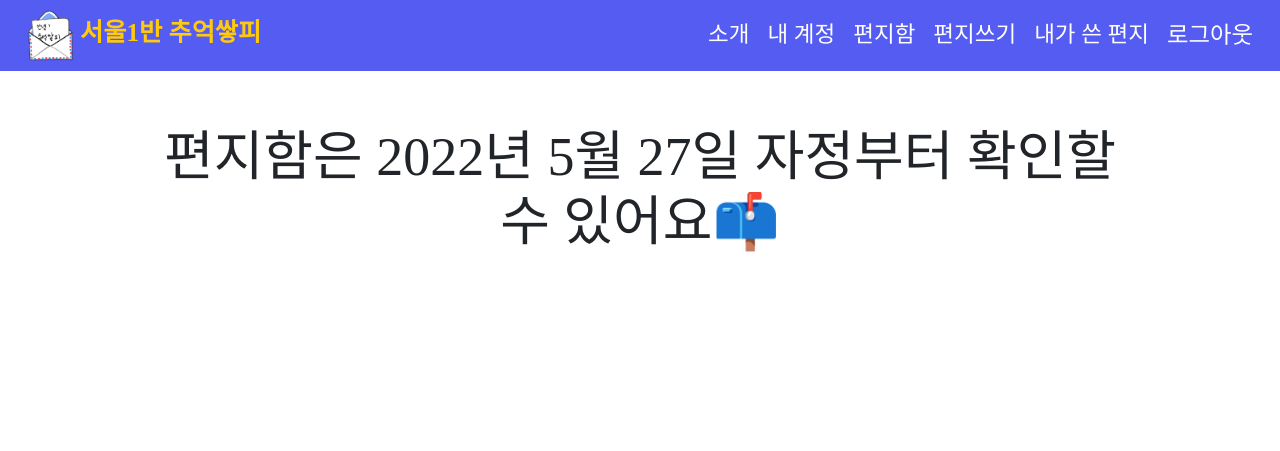
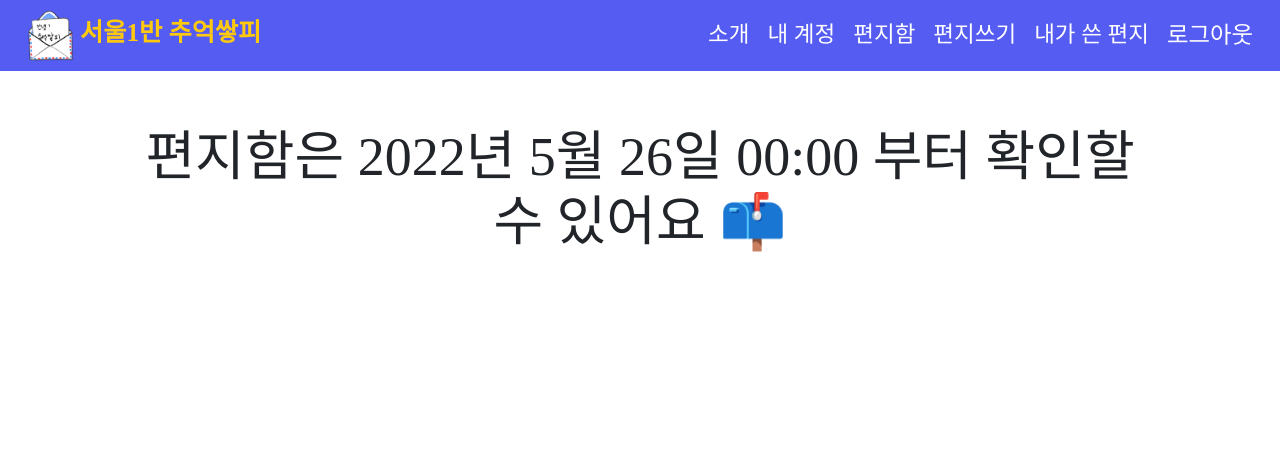
Before and after one commit to rohmantique/SSAFY-Side-Pjt, a Django app: page /rollpaper/1/letterbox/ in a window 1280 px wide. Shown: the top 451 px of the page. Run offline with Django 4.2, Linux system fonts and the light colour scheme; the visitor is signed in with stand-in values (Sample User, id 1); data comes from the database, SQL or seed files in the repository; some web fonts are replaced.

Commit message:
suyeon/ 디데이 날짜 수정

```diff
--- a/roll_paper/templates/roll_paper/notification.html
+++ b/roll_paper/templates/roll_paper/notification.html
@@ -2,7 +2,7 @@
 
 {% block content %}
   <header class="m-5">
-    <h2>편지함은 2022년 5월 27일 자정부터 확인할 수 있어요📫</h2>
+    <h2>편지함은 2022년 5월 26일 00:00 부터 확인할 수 있어요 📫</h2>
   </header>
 
 {% endblock content %}
--- a/roll_paper/views.py
+++ b/roll_paper/views.py
@@ -92,7 +92,7 @@ def letterbox(request, user_pk):
 
     if receiver == request.user:
         now = datetime.now()
-        dday = datetime(2022,5,27)
+        dday = datetime(2022,5,26)
         if now > dday:
             user_info = request.user
             my_rollpaper = RollPaper.objects.filter(user=request.user)
```
